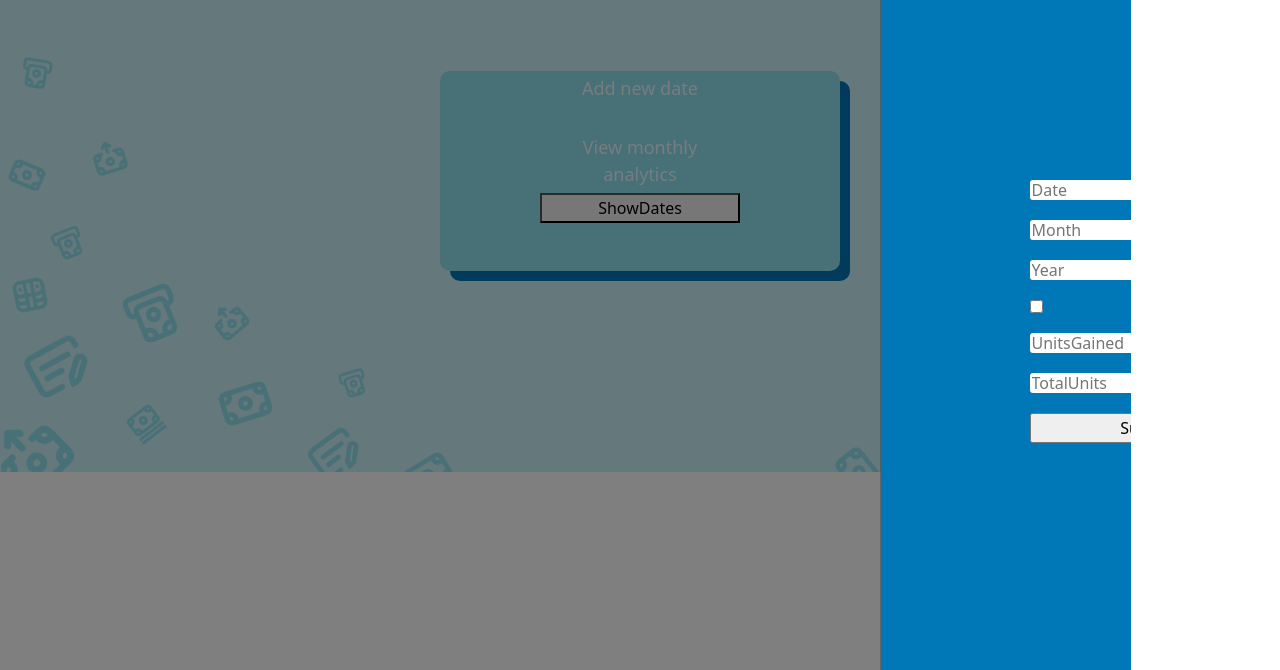
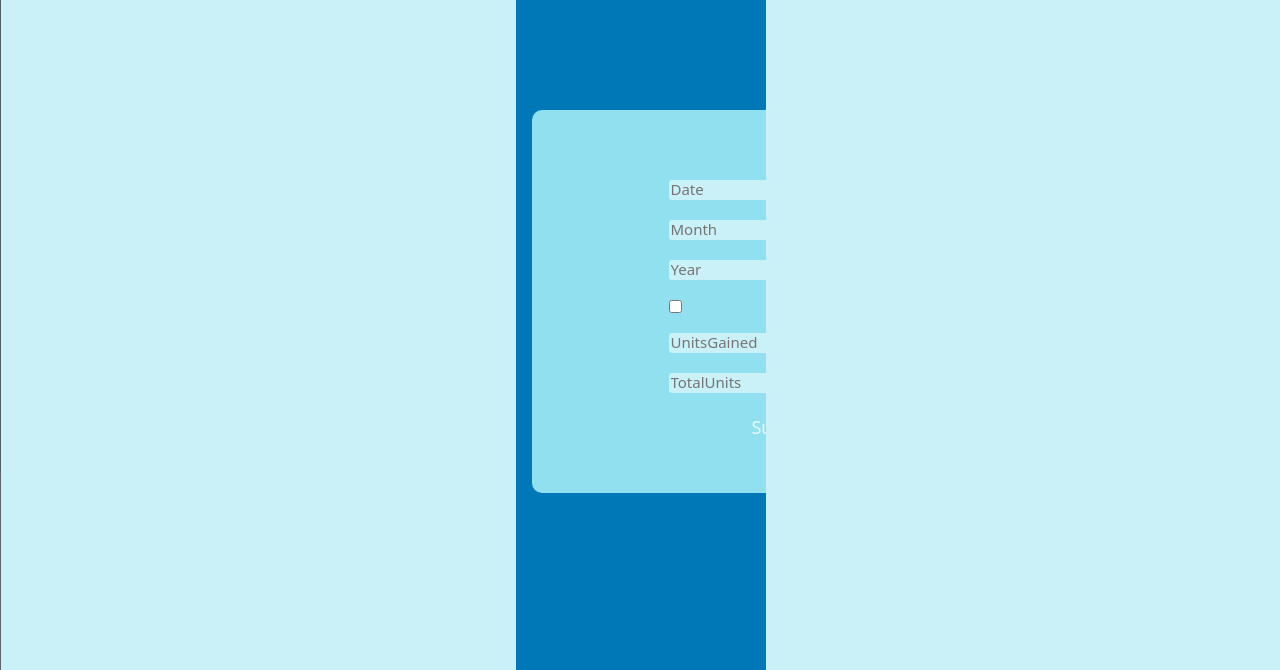
Before and after one commit to NicholasBoltney/PrepaidElectricityPaymentChecker, a plain HTML site: page index.html in a window 1280 px wide. Both pictures are taken after a click on the button "Add new date". Shown: the part 130-800 px from the top of the page. Drawn offline with nearby package versions, Linux system fonts and the light colour scheme.

Commit message:
Add files via upload

```diff
--- a/MonthModal.css
+++ b/MonthModal.css
@@ -1,24 +1,19 @@
-.MonthModal{
-  background-color: #0076b621;
-  /* -webkit-backdrop-filter: blur(46px); rgba(43, 43, 43, 0.301) */
-  backdrop-filter: blur(20px);
-  position: absolute;
-  top: 20px;
-  bottom: 20px;
-  left: 20px;
-  right: 20px;
-  display: none;
-  justify-content: center;
-  z-index: 100;
+#offcanvasRight{
+  width: 100%;
+  background-color: #caf0f8;
+  display: flex;
+  align-items: center;
 }
 
 #MonthModalViewInputsHolder{
-  /* background-color: #0077b6; */
+  background-color: #90e0ef;
+  border-radius: 10px;
   width: 500px;
   display: flex;
   justify-content: center;
   padding-top: 50px;
   padding-bottom: 50px;
+  box-shadow: 10px 10px #0077b6;
 }
 
 .MonthInput, .AmountPurchased{
@@ -28,10 +23,22 @@
   margin-bottom: 20px;
   border-radius: 3px;
   border-style: none;
+  background-color: #caf0f8;
+  font-size: 15px;
+}
+
+.MonthInput:focus{
+  background-color: white;
+  outline: none;
+}
+.MonthInput::placeholder{
+  font-size: 15px;
 }
 
 #CheckBoxForAmountPurchased{
   display: block;
+  background-color: #caf0f8;
+
 }
 
 .AmountPurchased{
@@ -42,11 +49,30 @@
   width: 100%;
   height: 30px;
   outline: none;
+  background-color: #90e0ef;
+  color: rgb(238, 248, 255);
+  border-style: none;
+  transition: .3s;
+  font-weight: 500;
+  font-size: 18px;
+  border-radius: 7px;
+
+}
+
+.SubmitInfoToMonth:hover{
+  background-color: #0077b6;
+}
+
+.button{
+  background-color: red;
 }
 
 
 
 
-.button{
-  background-color: red;
+
+
+@media only screen and (max-width: 750px)
+{
+
 }
```
